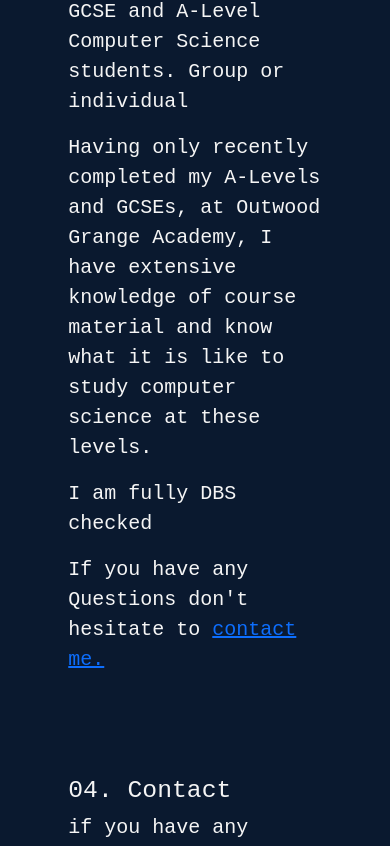
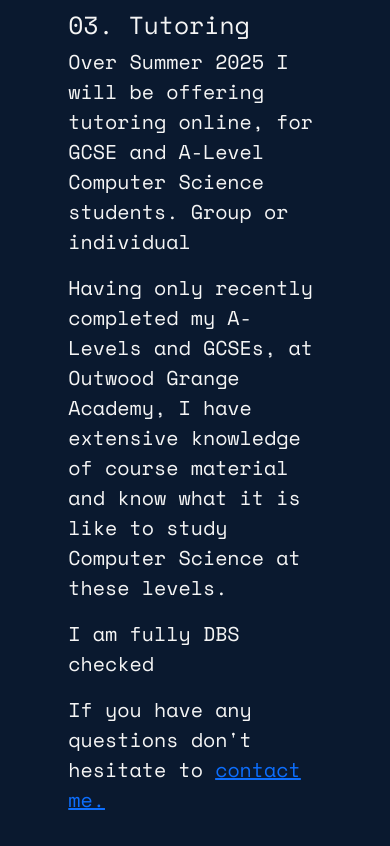
Before and after one commit to WillL05/persWeb, a React (Vite) app: page / in a window 390 px wide. Shown: the part 2793-3639 px from the top of the page. Built offline with nearby package versions, Linux system fonts and the light colour scheme.

Commit message:
web page moment

```diff
--- a/index.html
+++ b/index.html
@@ -3,6 +3,10 @@
 <head>
     <meta charset="UTF-8" />
     <title>persWeb</title>
+    <meta charSet="UTF-8"/>
+    <meta name="viewport" content="width=device-width, initial-scale=1.0"/>
+
+
 </head>
 <body>
 <div id="root"></div>
--- a/src/App.css
+++ b/src/App.css
@@ -1,11 +1,13 @@
+@import url('https://fonts.googleapis.com/css2?family=Space+Mono:ital,wght@0,400;0,700;1,400;1,700&display=swap');
+
 .background{
     background-color: #0a192f;
     min-height: 100vh;
-    font-family: 'Nunito', monospace;
+    font-family: 'Space Mono', monospace;
 }
 .PageTop{
     color: white;
-    font-family: 'Nunito', monospace;
+    font-family: 'Space Mono', monospace;
     height: 80px;
     font-size: 22px;
     padding: 1rem;
@@ -147,7 +149,8 @@
 }
 @media (max-width: 768px) {
     .body{
-        margin: 70px auto 0 auto;
+        margin: 30px auto 0 auto;
+
     }
     .opening_text{
         display: inline;
@@ -165,6 +168,7 @@
     }
     .grid{
         width: 100%;
+
     }
     .about{
         margin-top: 30vh;
--- a/src/components/Home.tsx
+++ b/src/components/Home.tsx
@@ -10,11 +10,7 @@
     const [clicked,setClicked] = useState(false);
 
     return(<>
-            <head>
-                <meta charSet="UTF-8"/>
-                <meta name="viewport" content="width=device-width, initial-scale=1.0"/>
-                <title>My Website</title>
-            </head>
+
             <title>Will</title>
             <div className="background">
                 <header className="PageTop">
@@ -110,10 +106,10 @@
                             <p>Over Summer 2025 I will be offering tutoring online, for GCSE and A-Level Computer
                                 Science students. Group or individual</p>
                             <p>Having only recently completed my A-Levels and GCSEs, at Outwood Grange Academy, I have
-                                extensive knowledge of course material and know what it is like to study computer
-                                science at these levels.</p>
+                                extensive knowledge of course material and know what it is like to study Computer
+                                Science at these levels.</p>
                             <p>I am fully DBS checked </p>
-                            <p>If you have any Questions don't hesitate to <a href={"#contact"}>contact me.</a></p>
+                            <p>If you have any questions don't hesitate to <a href={"#contact"}>contact me.</a></p>
                         </div>
                     </div>
                     <div id={"contact"}>
```
